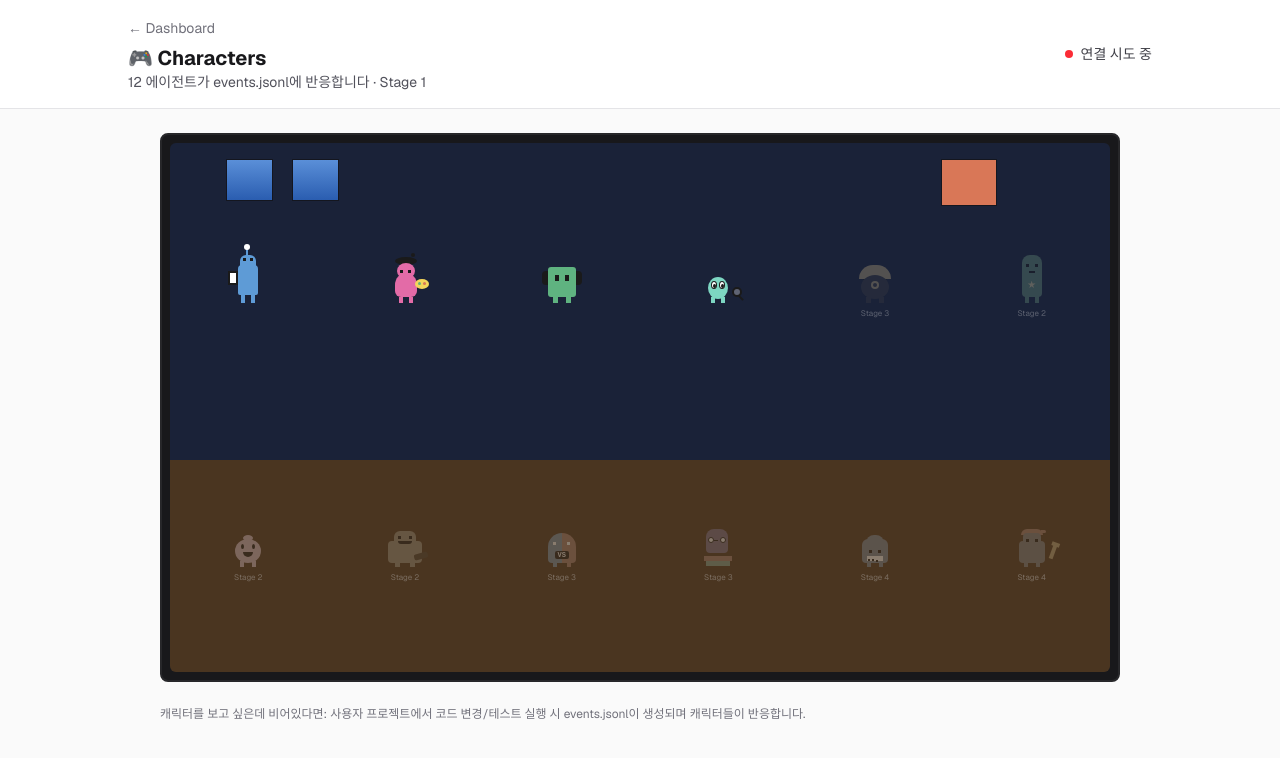
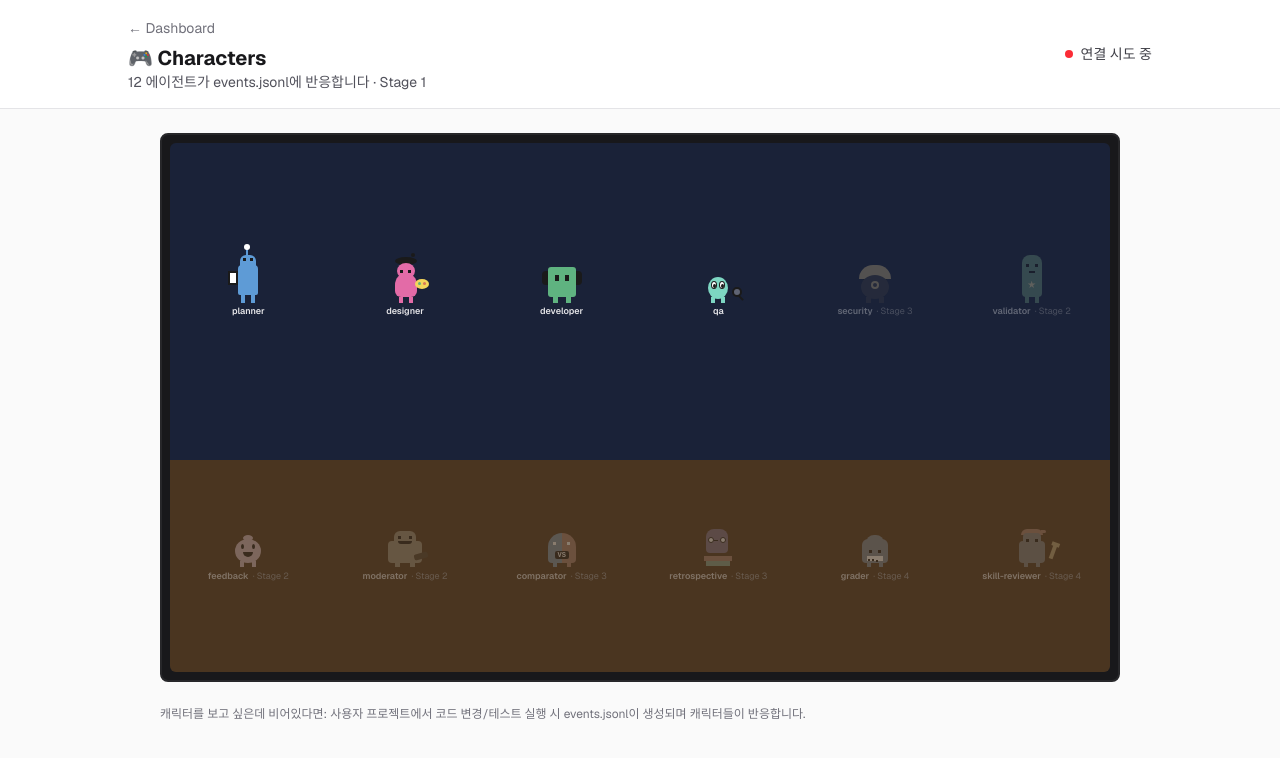
Before and after one commit to SONGYEONGSIN/vibe-flow-dashboard, a Next.js app: page /characters in a window 1280 px wide. Shown: the top 758 px of the page. Built offline with nearby package versions, Linux system fonts and the light colour scheme; no server answers.

Commit message:
feat(characters): show agent name labels + remove window/picture placeholders

```diff
--- a/src/app/characters/Character.tsx
+++ b/src/app/characters/Character.tsx
@@ -41,11 +41,12 @@ export function Character({ state }: Props) {
       {state.bubble && (
         <SpeechBubble text={state.bubble.text} expiresAt={state.bubble.expiresAt} />
       )}
-      {!state.unlocked && (
-        <span className="absolute -bottom-4 left-1/2 -translate-x-1/2 whitespace-nowrap text-[8px] text-zinc-300">
-          Stage {meta.unlockStage}
-        </span>
-      )}
+      <span className="absolute -bottom-4 left-1/2 -translate-x-1/2 whitespace-nowrap text-[9px] font-semibold text-zinc-200">
+        {meta.id}
+        {!state.unlocked && (
+          <span className="ml-1 font-normal text-zinc-400">· Stage {meta.unlockStage}</span>
+        )}
+      </span>
     </div>
   );
 }
--- a/src/app/characters/Stage.tsx
+++ b/src/app/characters/Stage.tsx
@@ -20,36 +20,6 @@ export function Stage({ states }: Props) {
           background: "linear-gradient(#1a2238 0 60%, #4a3520 60% 100%)",
         }}
       >
-        {/* 픽셀 디테일 (창문/그림) — 후속에 픽셀 배경 PNG로 교체 예정.
-            지금은 천장 띠 영역(0~12%)에만 배치하여 캐릭터(home y ≈ 30% / 80%)와 겹치지 않게 함. */}
-        <div
-          aria-hidden
-          className="absolute"
-          style={{
-            left: "6%", top: "3%", width: "5%", height: "8%",
-            background: "linear-gradient(#5a8fd8,#2a5db0)",
-            border: "1px solid #14161f",
-          }}
-        />
-        <div
-          aria-hidden
-          className="absolute"
-          style={{
-            left: "13%", top: "3%", width: "5%", height: "8%",
-            background: "linear-gradient(#5a8fd8,#2a5db0)",
-            border: "1px solid #14161f",
-          }}
-        />
-        <div
-          aria-hidden
-          className="absolute"
-          style={{
-            left: "82%", top: "3%", width: "6%", height: "9%",
-            background: "#d97757",
-            border: "1px solid #14161f",
-          }}
-        />
-
         {/* 캐릭터 anchor — 좌표는 ROOM 기준 percentage */}
         {states.map((s) => (
           <div
```
